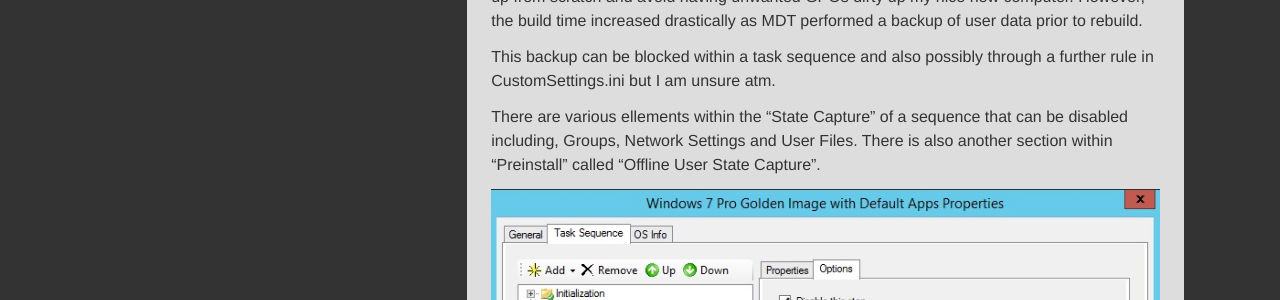
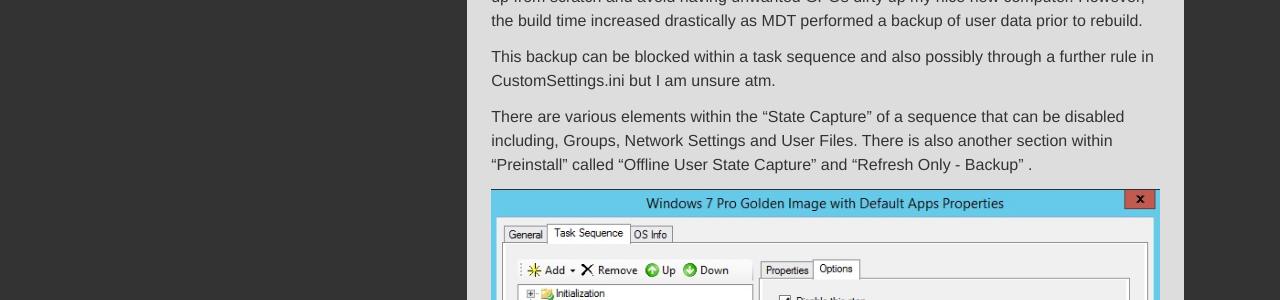
Before and after one commit to IT-trials/IT-trials.github.io, a Jekyll site: the page built from _posts/2016-08-15-litetouch-from-within-windows.markdown, in a window 1280 px wide. Shown: the part 1051-1351 px from the top of the page. Built offline with Jekyll 4.4.1, drawn with Linux system fonts in a browser that asks for light colours; comment, search, counter and statistics services are not loaded.

Commit message:
mend
disabled additional step in tasksequence

```diff
--- a/_posts/2016-08-15-litetouch-from-within-windows.markdown
+++ b/_posts/2016-08-15-litetouch-from-within-windows.markdown
@@ -28,8 +28,8 @@
 
 This backup can be blocked within a task sequence and also possibly through a further rule in CustomSettings.ini but I am unsure atm.
 
-There are various ellements within the "State Capture" of a sequence that can be disabled including, Groups, Network Settings and User Files.
-There is also another section within "Preinstall" called "Offline User State Capture".
+There are various elements within the "State Capture" of a sequence that can be disabled including, Groups, Network Settings and User Files.
+There is also another section within "Preinstall" called "Offline User State Capture" and "Refresh Only - Backup" .
 
 ![]({{ site.github.url }}/assets/images/7/tsksq1.jpg)
 
```
